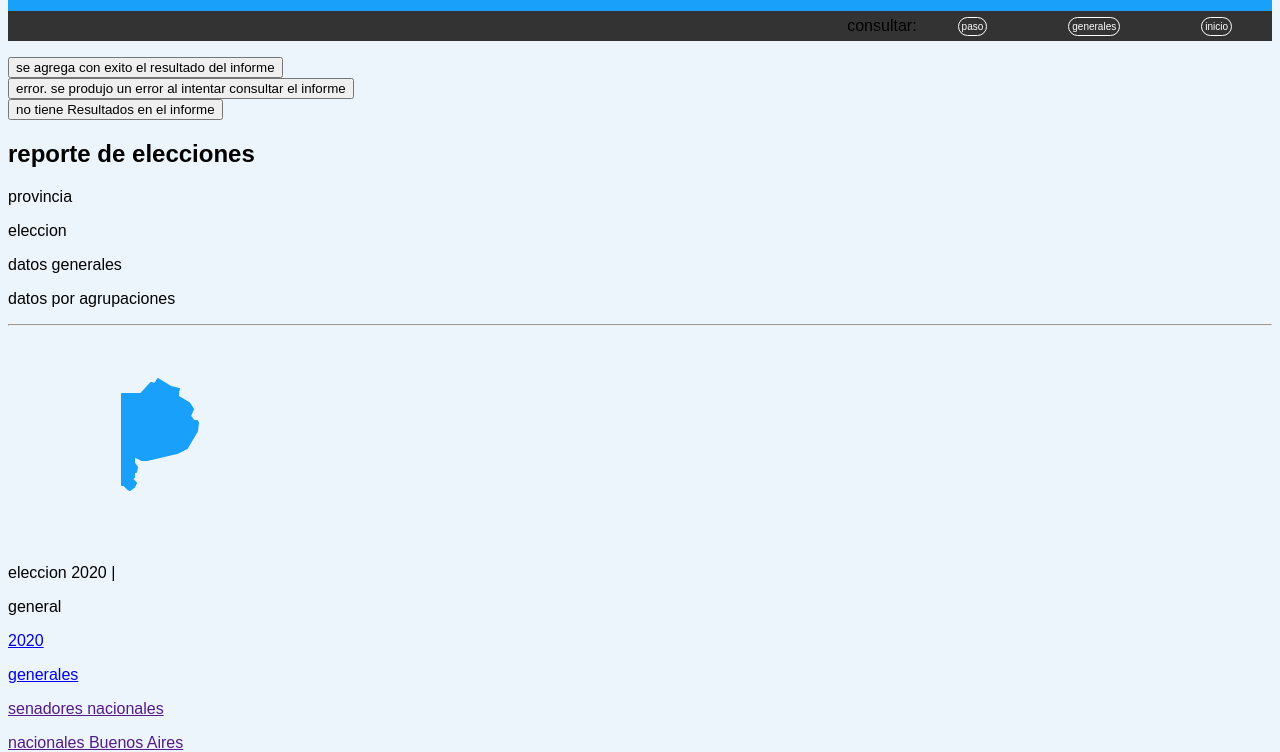
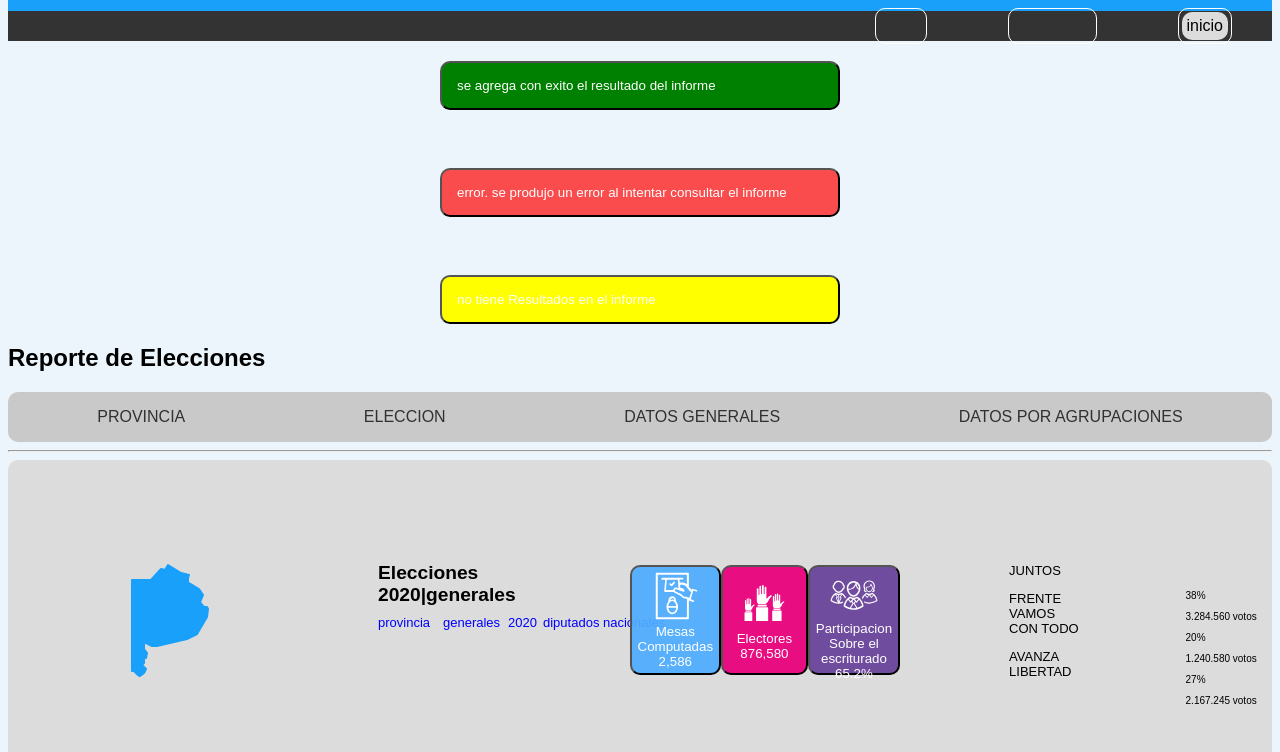
Before and after one commit to miltonmarelli/tup-lc2-votacion-app, a plain HTML site: page informes.html in a window 1280 px wide. Shown: the part 53-805 px from the top of the page. Drawn offline with Linux system fonts and the light colour scheme.

Commit message:
informes html y css

```diff
--- a/css/pages/informes.css
+++ b/css/pages/informes.css
@@ -1,55 +1,203 @@
+.boton{
+    display: flex;
+    align-items: center;
+    width: 400px;
+    margin: 20px auto;
+    padding: 15px;
+    border-radius: 10px;
+    color:#FFffFF;
+    font-size: 200;
+    text-align: center;
+}
+#boton_1{
+    background-color: green;
+    align-content: center;
 
-    .grid-container{
-        display: grid;
-        grid-template-columns:300px 1000px 110px 1px;
-        background-color: rgb(212, 212, 212);
-        overflow-y: scroll;
-        border: 1px solid gray;
+}
+#boton_2{
+    background-color: rgba(255, 34, 34, 0.8);
+    align-content: center;
+}
+#boton_3{
+    background-color: yellow;
+    align-content: center;
 
-    }
-
-
-.tex1{
-    position: relative;
-    right: 900px;
-}
-.tex2{
-    position: relative;
-    right: 1150px;
 }
 
+.tabla,.porcentajes,.candidatos{
+    display: flex;
+    align-items: center;
+    align-content: center;
+    justify-content: space-around;
 
+}
+.tabla{
+    background-color: rgb(201, 201, 201);
+    color: rgb(49, 49, 49);
+    border-radius: 10px;
+}
+
+.cons{
+    color: white;
+    justify-content: flex-start;
+    position: relative;
+    right: 990px;
+}
+#sec-contenido{
+    display: flex;
+    align-items: center;
+    align-content: center;
+    justify-content: flex;
+    border-radius: 10px;
+    overflow-y: scroll;
+
+}
+.botones{
+    display: inline-flex;
+    width: 70px;
+    height: 110px;
+    color:#FFffFF;
+    margin: 10px;
+    padding-left: 7%;
+    position: relative;
+    right: 200px;
+}
+.electores{
+    background-color: #e90d82;
+    border-radius: 10px;
+    color:white;
+
+}
+.p_escriturado {
+    background-color: rgb(112, 76, 159);
+    border-radius: 10px;
+    color: white;
+
+}
+
+.mesas_computadas{
+    background-color:  rgba(79, 173, 255, 0.932);
+    border-radius: 10px;
+    color: white;
+
+}
+
+.icon_botones
+{
+    height: 50px;
+}
+.porcentajes{
+    display:block;
+    align-items: center;
+    align-content: center;
+    justify-content: center;
+    padding-left: 50%;
+    font-size: x-small;
+    position: relative;
+    bottom: 43px;
+}
+.candidatos{
+    display:block;
+    align-items: center;
+    align-content: center;
+    justify-content: center;
+    padding-left: 100px;
+    position: relative;
+    right: 190px;
+    top: 70px;
+    font-size: small;
+    margin-bottom: 1px;
+}
+
+.contenido{
+    border-radius:  2px;
+    background-color: gainsboro;
+}
+.elecc{
+    justify-content: flex-start;
+    align-items: center;
+    }
+.svg{
+    padding-left: 100px;
+    padding: 50px;
+    margin: 10px;
+    width: 450px ;
+    height:200px ;
+
+}
+.descrip{
+    padding-left: 15%;
+    align-items: center;
+}
 .active1{
-   position:relative;
-   right: 1010px;
-   background-color: rgb(165, 12, 63);
-   padding: 8px;
-   border-radius: 10px;
-   width: 80px;
-   text-align: center;
+    background-color:magenta ;
+    color:white;
+    justify-content: flex-start;
+    position: relative;
+    right: 1020px;
+    font-size: medium;
+    padding: 5px;
+    border-radius: 10px;
 
 }
 .active2{
+    background-color:aqua ;
+    color:white;
+    justify-self: flex-start;
+    font-size: medium;
     position: relative;
-    right: 1095px;
-    background-color: rgb(8, 178, 178);
-    padding: 8px;
-    text-align: center;
+    right: 1100px;
+    padding: 5px;
     border-radius: 10px;
-    width: 80px;
 
 }
 .active3{
-
-    background-color: rgb(198, 210, 210);
-    padding: 8px;
-    text-align: center;
+    background-color:gainsboro ;
+    color:rgb(0, 0, 0);
+    justify-content: flex-end;
+    font-size: medium;
+    padding: 5px;
     border-radius: 10px;
-    width: 80px;
-    right: 10px;
+}
+.pala1{
+    color: blue;
+    font-size: small;
+    position: relative;
+    right: 70px;
+    top: 10px;
+}
+.pala2{
+    color: blue;
+    font-size: small;
+    position: relative ;
+    bottom: 18px;
+    right: 135px;
+}
+.pala3{
+    color: blue;
+    font-size: small;
+    position: relative ;
+    bottom: 46px;
+    right: 200px;
+}
+.pala4{
+    color: blue;
+    font-size: small;
+    position: relative ;
+    bottom: 74px;
+    right: 35px;
+}
+.pala-grande{
+    font-size:larger;
+    position: relative;
+    right: 200px;
+    top: 20px;
+}
+#electores{
+    background-color:#e90d82 ;
 
 }
-.img1{
+.svg{
     position: relative;
-    right: 10px;
+    right: 50px;
 }
--- a/informes.css
+++ /dev/null
@@ -1,117 +0,0 @@
-.boton{
-    display: flex;
-    align-items: center;
-    width: 400px;
-    margin: 20px auto;
-    padding: 15px;
-    border-radius: 10px;
-    color:#FFffFF;
-    font-size: 200;
-    text-align: center;
-}
-#boton_1{
-    background-color: green
-}
-#boton_2{
-    background-color: rgba(255, 34, 34, 0.8);
-}
-#boton_3{
-    background-color: yellow;
-    align-content: center;
-
-}
-
-.tabla,.porcentajes,.candidatos{
-    display: flex;
-    align-items: center;
-    align-content: center;
-    justify-content: space-around;
-
-}
-
-#cons{
-    color: white;
-    justify-content: flex-start;
-}
-#sec-contenido{
-    display: flex;
-    align-items: center;
-    align-content: center;
-    justify-content: flex;
-
-}
-.botones{
-    display: inline-flex;
-    width: 70px;
-    height: 120px;
-    color:#FFffFF;
-    margin: 2px;
-    border-radius: 5px;
-    font-size:  10;
-    padding-left: 7%;
-}
-.p_escriturado {
-    background-color: rgb(112, 76, 159);
-}
-.mesas_computadas{
-    background-color:  rgba(79, 173, 255, 0.932);
-}
-.Electores{
-    background-color:rgb(221, 90, 134);
-}
-.icon_botones
-{
-    height: 70px;
-}
-.porcentajes{
-    display:block;
-    align-items: center;
-    align-content: center;
-    justify-content: center;
-    padding-left: 200%;
-}
-.candidatos{
-    display:block;
-    align-items: center;
-    align-content: center;
-    justify-content: center;
-    padding-left: 100px;
-}
-
-.contenido{
-    border-radius:  2px;
-    background-color: gainsboro;
-}
-.elecc{
-    justify-content: flex-start;
-    align-items: center;
-    }
-.svg{
-    padding-left: 100px;
-    padding: 50px;
-    margin: 10px;
-    width: 450px ;
-    height:200px ;
-
-}
-.descrip{
-    padding-left: 15%;
-    align-items: center;
-}
-#paso{
-    background-color:magenta ;
-    color:white;
-    justify-content: flex-start;
-}
-#general{
-    background-color:aqua ;
-    color:white;
-    justify-self: start;
-
-}
-#inicio{
-    background-color:gainsboro ;
-    color:white;
-    justify-content: end;
-
-}
--- a/informes.html
+++ b/informes.html
@@ -23,69 +23,74 @@
         </a>
         <!--Barra de menú principal-->
         <ul class="barra1">
-            <p id="cons">consultar:</p>
-            <li><a class="active" id="paso" href="paso.html">paso</a></li>
-            <li><a class="active" id="generales" href="generales.html">generales</a></li>
-            <li><a class="active" id="inicio" href="index.html">inicio</a></li>
+            <p class="cons">consultar:</p>
+            <li><a class="active1" id="paso" href="paso.html">paso</a></li>
+            <li><a class="active2" id="generales" href="generales.html">generales</a></li>
+            <li><a class="active3" id="inicio" href="index.html">inicio</a></li>
             <!-- <li><a href="##">CONTACTO</a> </li>-->
         </ul>
     </header>
     <!-- Contenido principal de la página -->
     <main>
         <section id="sec-titulo">
-            <button class="boton"  id="boton_1">se agrega con exito el resultado del informe</button>
+            <button class="boton" id="boton_1">se agrega con exito el resultado del informe</button>
             <br>
-            <button  class="boton" id="boton_2">error. se produjo un error al intentar consultar el informe</button>
+            <button class="boton" id="boton_2">error. se produjo un error al intentar consultar el informe</button>
             <br>
-            <button  class="boton" id="boton_3">no tiene Resultados en el informe</button>
+            <button class="boton" id="boton_3">no tiene Resultados en el informe</button>
             <!--Seccion para agregar una palicula favorita por codigo-->
-            <h2>reporte de elecciones</h2>
+            <h2>Reporte de Elecciones</h2>
             <div class="tabla">
-            <p>provincia</p>
-            <p>eleccion</p>
-            <p>datos generales</p>
-            <p>datos por agrupaciones</p>
+                <p>PROVINCIA</p>
+                <p>ELECCION</p>
+                <p>DATOS GENERALES</p>
+                <p>DATOS POR AGRUPACIONES</p>
             </div>
             <hr>
         </section>
         <section class="contenido" id="sec-contenido">
             <!--Seccion para contenido de la página-->
             <div class="svg">
-            <svg height="210" width="800"><path class="leaflet-interactive" stroke="#18a0fb" stroke-opacity="1" stroke-width="2" stroke-linecap="round" stroke-linejoin="round" fill="#18a0fb" fill-opacity="1" fill-rule="evenodd" d="M171 55L163 53L150 45L147 50L143 49L133 60L114 60L114 151L116 151L120 155L122 156L126 153L128 149L124 145L126 143L126 138L128 138L129 133L126 129L126 122L134 126L139 126L169 119L179 114L189 97L190 89L189 87L186 87L182 82L185 75L181 69L171 63L170 64L170 58z"></path></svg><br>
+                <svg height="210" width="800">
+                    <path class="leaflet-interactive" stroke="#18a0fb" stroke-opacity="1" stroke-width="2"
+                        stroke-linecap="round" stroke-linejoin="round" fill="#18a0fb" fill-opacity="1"
+                        fill-rule="evenodd"
+                        d="M171 55L163 53L150 45L147 50L143 49L133 60L114 60L114 151L116 151L120 155L122 156L126 153L128 149L124 145L126 143L126 138L128 138L129 133L126 129L126 122L134 126L139 126L169 119L179 114L189 97L190 89L189 87L186 87L182 82L185 75L181 69L171 63L170 64L170 58z">
+                    </path>
+                </svg><br>
             </div>
             <div class="elecc">
-                <p>eleccion 2020 |</p><p>general</p>
-                <p><a href="paso.html">2020</a></p>
-                <p><a href="generales.html">generales</a></p>
-                <p><a href="">senadores nacionales</a></p>
-                <p><a href="">nacionales Buenos Aires</a></p>
+                <p class="pala-grande"><b>Elecciones 2020|generales</p></b></p>
+                <p class="pala1">2020</a></p>
+                <p class="pala2">generales</a></p>
+                <p class="pala3">provincia</a></p>
+                <p class="pala4">diputados nacionales</a></p>
             </div>
             <div class="botones">
                 <button class="mesas_computadas">
-                    <img  src="img/icons/img.svg" alt="iconosvg" class="icon_botones"> Mesas Computadas
+                    <img src="img/icons/img.svg" alt="iconosvg" class="icon_botones"> Mesas Computadas
                     2,586
                 </button>
                 <button class="electores">
-                    <img src="img/icons/manitos.svg" alt="iconosvg" class="icon_botones">Electores
+                    <img id="electores" src="img/icons/manitos.svg" alt="iconosvg" class="icon_botones">Electores
                     876,580
                 </button>
                 <button class="p_escriturado">
-                    <img src="img/icons/personitas.svg" alt="iconosvg" class="icon_botones">Participacion Sobre
-                    Escriturado
-                    65,2%
-                </button></div>
-            </div>
+                    <img src="img/icons/personitas.svg" alt="iconosvg" class="icon_botones">Participacion Sobre el escriturado 65.2%</button>
             </div>
             <div class="descrip">
                 <div class="candidatos">
-                <p>juntos</p>
-                <p>pj</p>
+                    <p>JUNTOS</p>
+                    <p>FRENTE VAMOS CON TODO</p>
+                    <p>AVANZA LIBERTAD</p>
                 </div>
                 <div class="porcentajes">
                     <p>38%</p>
-                <p>30000 votos</p>
+                    <p>3.284.560 votos</p>
                     <p>20%</p>
-                <p>12000 votos</p>
+                    <p>1.240.580 votos</p>
+                    <p>27%</p>
+                    <p>2.167.245 votos</p>
                 </div>
 
             </div>
@@ -98,9 +103,12 @@
             <img src="img/Logo_DINE_negativo.png" alt="logodine" class="imgfooter">
             <img src="img/logos_001-10.4430c8d5.png" alt="obpolelec" class="imgfooter">
             <p>“Resultados Provisorios en base a telegramas recibidos (Art. 43 Ley 26571 y Art. 105 Ley 19945). Los
-                porcentajes de las agrupaciones políticas son calculados sobre los votos válidos (PASO) conforme al art. 45
-                Ley 26.571 y afirmativos (Generales). No se incluyen los votos correspondientes a los electores residentes
-                en el exterior ni privados de la libertad. Al usar este sitio usted acepta los <a href="#">Términos y Condiciones</a>.”</p>
+                porcentajes de las agrupaciones políticas son calculados sobre los votos válidos (PASO) conforme al art.
+                45
+                Ley 26.571 y afirmativos (Generales). No se incluyen los votos correspondientes a los electores
+                residentes
+                en el exterior ni privados de la libertad. Al usar este sitio usted acepta los <a href="#">Términos y
+                    Condiciones</a>.”</p>
 
         </div>
     </footer>
```
Lines whose indentation alone changed are shown as unchanged.
